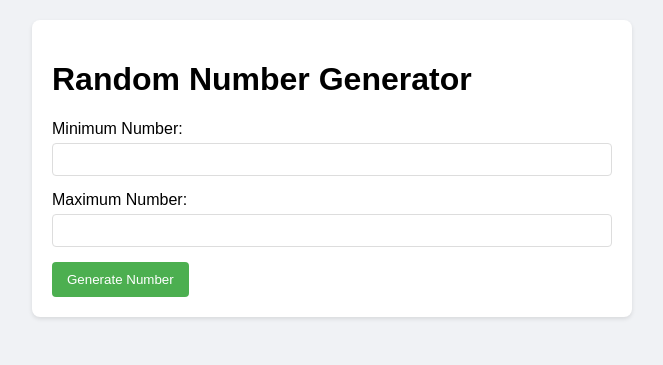
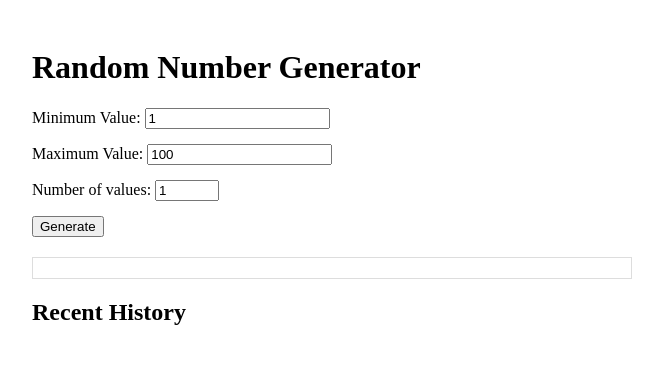
Before and after one commit to stevecampbell23/random-number-generator, a Flask app: page / in a window 1280 px wide. Shown: the top 365 px of the page, without its empty margins (308-971 px from the left). Run offline with Flask 3, Linux system fonts and the light colour scheme.

Commit message:
Added more functionality to generator. SC

```diff
--- a/templates/index.html
+++ b/templates/index.html
@@ -1,57 +1,23 @@
 <!DOCTYPE html>
-<html lang="en">
+<html>
 <head>
-    <meta charset="UTF-8">
-    <meta name="viewport" content="width=device-width, initial-scale=1.0">
-    <title>Random Number Generator</title>
+    <title>Advanced Random Number Generator</title>
     <style>
-        body {
-            font-family: Arial, sans-serif;
+        .container {
             max-width: 600px;
             margin: 0 auto;
             padding: 20px;
-            background-color: #f0f2f5;
-        }
-        .container {
-            background-color: white;
-            padding: 20px;
-            border-radius: 8px;
-            box-shadow: 0 2px 4px rgba(0, 0, 0, 0.1);
         }
         .form-group {
             margin-bottom: 15px;
         }
-        label {
-            display: block;
-            margin-bottom: 5px;
+        .results {
+            margin-top: 20px;
+            padding: 10px;
+            border: 1px solid #ddd;
         }
-        input[type="number"] {
-            width: 100%;
-            padding: 8px;
-            border: 1px solid #ddd;
-            border-radius: 4px;
-            box-sizing: border-box;
-        }
-        button {
-            background-color: #4CAF50;
-            color: white;
-            padding: 10px 15px;
-            border: none;
-            border-radius: 4px;
-            cursor: pointer;
-        }
-        button:hover {
-            background-color: #45a049;
-        }
-        .result {
+        .history {
             margin-top: 20px;
-            padding: 15px;
-            background-color: #e8f5e9;
-            border-radius: 4px;
-        }
-        .error {
-            color: red;
-            margin-top: 10px;
         }
     </style>
 </head>
@@ -59,31 +25,88 @@
     <div class="container">
         <h1>Random Number Generator</h1>
 
-        <form method="POST">
-            <div class="form-group">
-                <label for="min_num">Minimum Number:</label>
-                <input type="number" id="min_num" name="min_num" value="{{ min_num if min_num is not none }}" required>
-            </div>
+        <div class="form-group">
+            <label>Minimum Value:</label>
+            <input type="number" id="min" value="1">
+        </div>
 
-            <div class="form-group">
-                <label for="max_num">Maximum Number:</label>
-                <input type="number" id="max_num" name="max_num" value="{{ max_num if max_num is not none }}" required>
-            </div>
+        <div class="form-group">
+            <label>Maximum Value:</label>
+            <input type="number" id="max" value="100">
+        </div>
 
-            <button type="submit">Generate Number</button>
-        </form>
+        <div class="form-group">
+            <label>Number of values:</label>
+            <input type="number" id="count" value="1" min="1" max="100">
+        </div>
 
-        {% if error %}
-        <div class="error">
-            {{ error }}
+        <button onclick="generate()">Generate</button>
+
+        <div class="results" id="results"></div>
+
+        <div class="history">
+            <h2>Recent History</h2>
+            <div id="history"></div>
         </div>
-        {% endif %}
+    </div>
 
-        {% if result is not none %}
-        <div class="result">
-            <h2>Your random number is: {{ result }}</h2>
-        </div>
-        {% endif %}
-    </div>
+    <script>
+        async function generate() {
+            const min = parseInt(document.getElementById('min').value);
+            const max = parseInt(document.getElementById('max').value);
+            const count = parseInt(document.getElementById('count').value);
+
+            const response = await fetch('/generate', {
+                method: 'POST',
+                headers: {
+                    'Content-Type': 'application/json',
+                },
+                body: JSON.stringify({ min, max, count })
+            });
+
+            const data = await response.json();
+
+            if (data.success) {
+                let resultHtml = '';
+                if (count === 1) {
+                    resultHtml = `Generated number: ${data.number}`;
+                } else {
+                    resultHtml = `
+                        <h3>Generated Numbers:</h3>
+                        <p>${data.numbers.join(', ')}</p>
+                        <h3>Statistics:</h3>
+                        <p>Mean: ${data.statistics.mean}</p>
+                        <p>Median: ${data.statistics.median}</p>
+                        <p>Mode: ${data.statistics.mode}</p>
+                        <p>Range: ${data.statistics.range}</p>
+                    `;
+                }
+                document.getElementById('results').innerHTML = resultHtml;
+            } else {
+                document.getElementById('results').innerHTML = `Error: ${data.error}`;
+            }
+
+            loadHistory();
+        }
+
+        async function loadHistory() {
+            const response = await fetch('/history');
+            const history = await response.json();
+
+            const historyHtml = history.map(entry => {
+                const date = new Date(entry.timestamp).toLocaleString();
+                if (entry.number !== undefined) {
+                    return `<p>${date}: Generated ${entry.number} (range: ${entry.range[0]}-${entry.range[1]})</p>`;
+                } else {
+                    return `<p>${date}: Generated ${entry.numbers.length} numbers (range: ${entry.range[0]}-${entry.range[1]})</p>`;
+                }
+            }).join('');
+
+            document.getElementById('history').innerHTML = historyHtml;
+        }
+
+        // Load history on page load
+        loadHistory();
+    </script>
 </body>
 </html>
```
Also changed, not shown: random_generator.py (+71 -30 lines).
